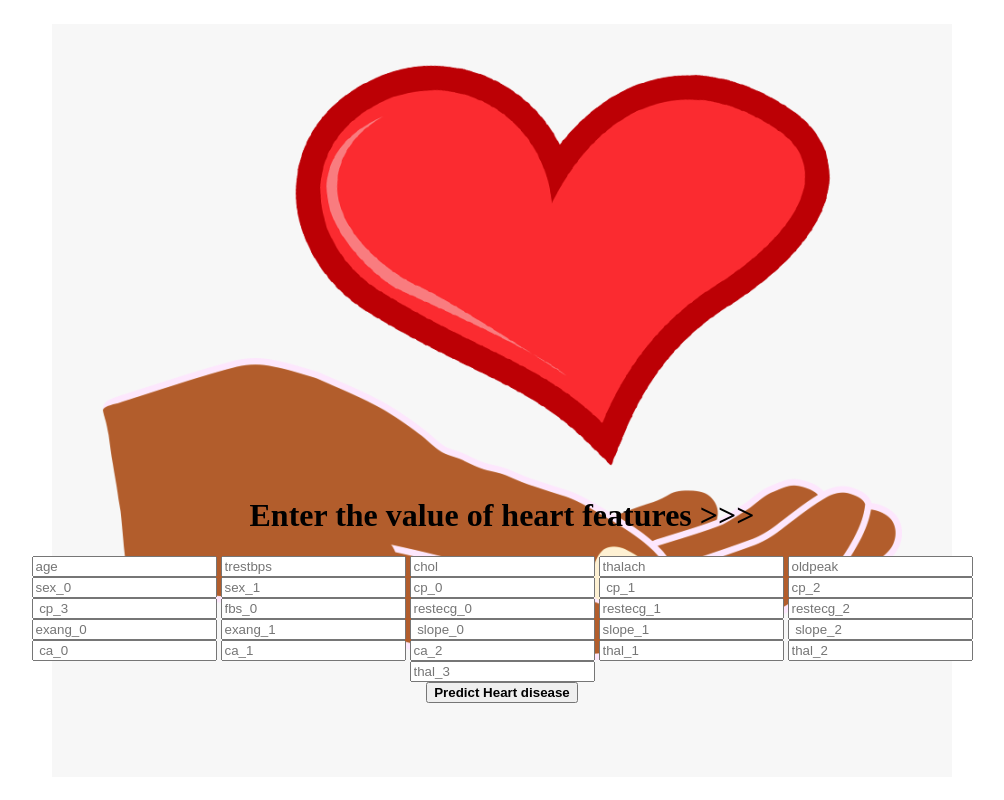
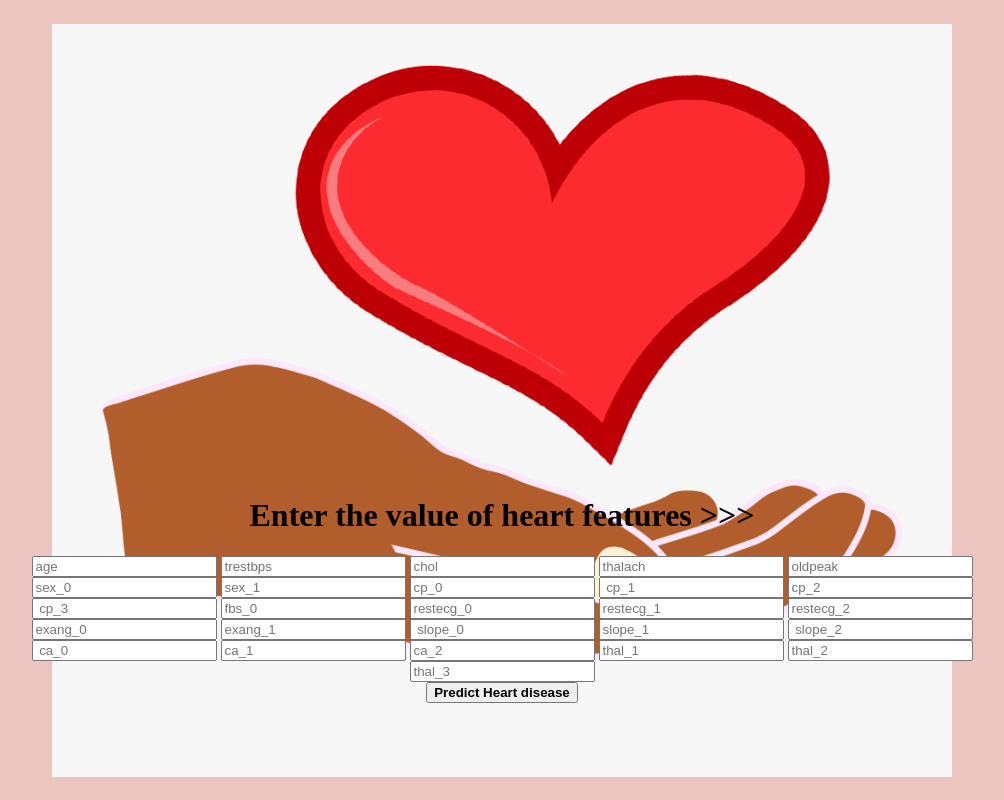
Before and after one commit to srikar008/heart-repo, a Flask app: page / in a window 1280 px wide. Shown: the whole page, without its empty margins (138-1142 px from the left). Run offline with Flask 2, Linux system fonts and the light colour scheme; parts of the project's set-up code (start-up, migrations or seed data) failed here and were passed over.

Commit message:
Update index.html
added body background color

```diff
--- a/templates/index.html
+++ b/templates/index.html
@@ -13,6 +13,7 @@
       background-repeat: no-repeat;
       background-attachment: fixed;
       background-position: center;
+      background-color: #ECC5C0;
       background-size: auto;
     }
 
```
